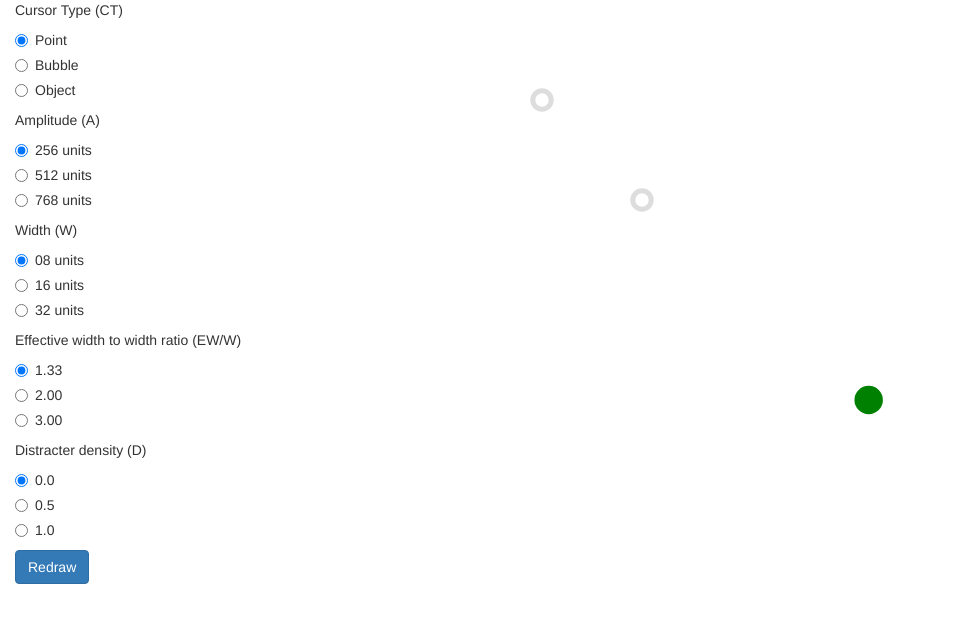
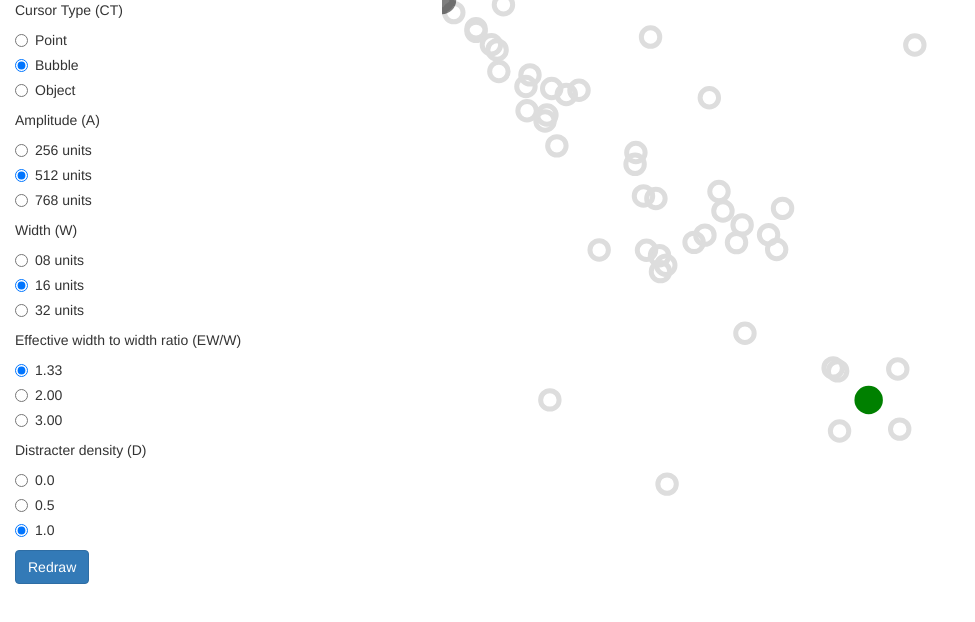
Before and after one commit to eightplusone/Bubble-Cursor, a plain HTML site: page src/index.html in a window 1280 px wide. Shown: the whole page, without its empty margins (0-975 px from the left). Drawn offline with nearby package versions, Linux system fonts and the light colour scheme.

Commit message:
Data generation

```diff
--- a/src/index.html
+++ b/src/index.html
@@ -14,19 +14,19 @@
 <body>
     <div class="control col-xs-4" align="left">
         <div id="ct-radios"> Cursor Type (CT)
-            <div class="radio"><label><input type="radio" name="cursor-type" value="point" checked>Point</label></div>
-            <div class="radio"><label><input type="radio" name="cursor-type" value="bubble">Bubble</label></div>
+            <div class="radio"><label><input type="radio" name="cursor-type" value="point" >Point</label></div>
+            <div class="radio"><label><input type="radio" name="cursor-type" value="bubble" checked>Bubble</label></div>
             <div class="radio"><label><input type="radio" name="cursor-type" value="object">Object</label></div>
         </div>
         <div id="a-radios"> Amplitude (A)
-            <div class="radio"><label><input type="radio" name="amplitude" value="256" checked>256 units</label></div>
-            <div class="radio"><label><input type="radio" name="amplitude" value="512">512 units</label></div>
+            <div class="radio"><label><input type="radio" name="amplitude" value="256" >256 units</label></div>
+            <div class="radio"><label><input type="radio" name="amplitude" value="512" checked>512 units</label></div>
             <div class="radio"><label><input type="radio" name="amplitude" value="768">768 units</label></div>
         </div>
         <div id="w-radios"> Width (W)
-            <div class="radio"><label><input type="radio" name="width" checked value="8">08 units</label></div>
-            <div class="radio"><label><input type="radio" name="width" value="16">16 units</label></div>
-            <div class="radio"><label><input type="radio" name="width" value="32">32 units</label></div>
+            <div class="radio"><label><input type="radio" name="width" value="8">08 units</label></div>
+            <div class="radio"><label><input type="radio" name="width" value="16" checked>16 units</label></div>
+            <div class="radio"><label><input type="radio" name="width" value="32" >32 units</label></div>
         </div>
         <div id="eww-radios"> Effective width to width ratio (EW/W)
             <div class="radio"><label><input type="radio" name="eww" checked value="1.33">1.33</label></div>
@@ -34,9 +34,9 @@
             <div class="radio"><label><input type="radio" name="eww" value="3">3.00</label></div>
         </div>
         <div id="d-radios"> Distracter density (D)
-            <div class="radio"><label><input type="radio" name="density" checked value="0">0.0</label></div>
+            <div class="radio"><label><input type="radio" name="density" value="0">0.0</label></div>
             <div class="radio"><label><input type="radio" name="density" value="0.5">0.5</label></div>
-            <div class="radio"><label><input type="radio" name="density" value="1">1.0</label></div>
+            <div class="radio"><label><input type="radio" name="density" value="1" checked>1.0</label></div>
         </div>
         <div><input class="btn btn-primary" type="button" value="Redraw" id="redrawBtn"></div>
     </div>
--- a/src/index.js
+++ b/src/index.js
@@ -22,40 +22,133 @@ $(document).ready(function(){
     .attr("viewBox","0 0 " + Math.min(width,height) + " " + Math.min(width,height))
     .attr("preserveAspectRatio","xMinYMin")
   ;
+
+  // Measure unit of the experiment
   let unit = Math.min(window.innerHeight, window.innerWidth) / 900;
 
+  /*
+   * Main function that draws the entire canvas
+   */
   function draw(ct, a, w, eww, d) {
     let indexMin = 0;
     let indexSecondMin = -1;
 
+    // Calculate distance between two points
+    function distance(x, y) {
+      return Math.sqrt((x[0]-y[0]) * (x[0]-y[0]) + (x[1]-y[1]) * (x[1] - y[1]));
+    }
+
+    // Check if a new circle overlaps with any existing one
+    function isOverlap(data, center) {
+      for (let d in data) {
+        if (distance(d, center) <= 2*w*unit) return true;
+      }
+      return false;
+    }
+
     function generateData(isFirstTime, startingLocation) {
       let output = [];
+      let nextTarget = [0, 0];
 
-      // The first target in the list is the goal target
+      //
+      // The first target in the list is the next goal target
+      //
       if (isFirstTime) {
-        output.push([width/2, height/2]);
+        nextTarget[0] = width/2;
+        nextTarget[1] = height/2;
       } else {
-        let x = 0, y = 0;
+        while (nextTarget[0] <= w*unit || nextTarget[0] >= (width-w*unit) || nextTarget[1] <= w*unit || nextTarget[1] >= (height-w*unit)) {
+          let angle = Math.random()*Math.PI*2;
+          nextTarget[0] = startingLocation[0] + Math.cos(angle)*a*unit;
+          nextTarget[1] = startingLocation[1] + Math.sin(angle)*a*unit;
+        }
+      }
+      output.push(nextTarget);
 
-        while (x <= w*unit || x >= (width-w*unit) || y <= w*unit || y >= (height-w*unit)) {
-          let angle = Math.random() * Math.PI * 2;
-          x = startingLocation[0] + Math.cos(angle) * a * unit;
-          y = startingLocation[1] + Math.sin(angle) * a * unit;
+      //
+      // EW/W ratio controllers
+      //
+      // Calculate the straight line that connects the old and the new goal targets
+      let slope = (nextTarget[1] - startingLocation[1]) / (nextTarget[0] - startingLocation[0]);
+      let intercept = nextTarget[1] - slope * nextTarget[0];
+
+      // Front (from next target toward old target)
+      let frontX = nextTarget[0] + 2*eww*w/Math.sqrt(1+slope*slope);
+      output.push([frontX, frontX * slope + intercept]);
+
+      // Back (away from old target)
+      let backX = nextTarget[0] - 2*eww*w/Math.sqrt(1+slope*slope);
+      output.push([backX, backX * slope + intercept]);
+
+      // Sides
+      let perpendicular_intercept = nextTarget[1] + (1/slope)*nextTarget[0];
+      let topX = nextTarget[0] + 2*eww*w*Math.abs(slope)/Math.sqrt(1+slope*slope);
+      output.push([topX, -topX/slope + perpendicular_intercept]);
+      let botX = nextTarget[0] - 2*eww*w*Math.abs(slope)/Math.sqrt(1+slope*slope);
+      output.push([botX, -botX/slope + perpendicular_intercept]);
+
+      //
+      // Immediate target density controllers
+      //
+      let angleRef = Math.atan2(nextTarget[1]-startingLocation[1], nextTarget[0]-startingLocation[0]);  // Angle between the previous target and the new target
+      if (d == 1) {
+        let counter = 0;
+        while (counter <= Math.floor(a/w)) {
+          let angle = (Math.random()-0.5) * Math.PI/9;  // An angle from -10 to 10 degrees
+
+          // A random distance to the old goal target
+          let distance = Math.random()*a*unit;
+
+          let coordX = startingLocation[0] + Math.cos(angleRef + angle)*distance;
+          let coordY = startingLocation[1] + Math.sin(angleRef + angle)*distance;
+
+          if (!isOverlap(output, [coordX, coordY])) {
+            output.push([coordX, coordY]);
+            counter++;
+          }
         }
+      } else if (d == 0.5) {
+        let counter = 0;
+        while (counter <= Math.floor(a/(2*w))) {
+          let angle = (Math.random()-0.5) * Math.PI/9;  // An angle from -10 to 10 degrees
 
-        output.push([x, y]);
+          // A random distance to the old goal target
+          let distance = Math.random()*a*unit;
+
+          let coordX = startingLocation[0] + Math.cos(angleRef + angle)*distance;
+          let coordY = startingLocation[1] + Math.sin(angleRef + angle)*distance;
+
+          if (!isOverlap(output, [coordX, coordY])) {
+            output.push([coordX, coordY]);
+            counter++;
+          }
+        }
       }
 
-      // Distractors
-      output.push([100, 100], [200, 200]);
+      //
+      // Random distractors
+      //
+      let counter = 0;
+      while (counter <= Math.floor(a/w)) {
+        let angle = Math.random()*Math.PI*2;
+        let distance = Math.random()*width;
+
+        let coordX = Math.cos(angle)*distance;
+        let coordY = Math.sin(angle)*distance;
+
+        if (!isOverlap(output, [coordX, coordY])) {
+          output.push([coordX, coordY]);
+          counter++;
+        }
+      }
 
       return output;
     }
 
-    function distance(x, y) {
-      return Math.sqrt((x[0]-y[0]) * (x[0]-y[0]) + (x[1]-y[1]) * (x[1] - y[1]));
-    }
 
+    //
+    // Experiments are divided by cursor types
+    //
     if (ct == "point") {
       let data = generateData(true, [0, 0]);
       let currentTarget = data[0];
@@ -146,7 +239,9 @@ $(document).ready(function(){
         }
       });  // end mouseclick
 
-    } else if (ct == "bubble") {
+    }
+
+    if (ct == "bubble") {
       let data = generateData(true, [0, 0]);
       let currentTarget = data[0];
       let targetGroup = svg.append("g");
@@ -203,27 +298,27 @@ $(document).ready(function(){
           // Do not resize if the gap between two targets is bigger than the cursor's default size
           let min_target_dist = Math.min(conDist[indexMin], intDist[indexSecondMin]);
 
-          if (min_target_dist < CURSOR_SIZE) {
+          if (min_target_dist < w*unit) {
             circle
-              .attr("r", min_target_dist - TARGET_BUBBLE_SIZE)
+              .attr("r", Math.abs(min_target_dist - TARGET_BUBBLE_SIZE))
               .attr("transform", "translate(" + mousePosition[0] + "," + mousePosition[1] + ")")
             ;
           } else {
             circle
-              .attr("r", CURSOR_SIZE - TARGET_BUBBLE_SIZE)
+              .attr("r", w*unit)
               .attr("transform", "translate(" + mousePosition[0] + "," + mousePosition[1] + ")")
             ;
           }
         } else {
           circle
-            .attr("r", CURSOR_SIZE)
+            .attr("r", w*unit)
             .attr("transform", "translate(" + mousePosition[0] + "," + mousePosition[1] + ")")
           ;
         }
 
         // Highlight the closest target when the cursor is in range
         data.forEach(function(target, i) {
-          if (i == indexMin && distance(mousePosition, currentTarget) < eww*w*unit) {
+          if (i == indexMin && distance(mousePosition, target) < eww*w*unit) {
             d3.select("#target" + i)
               .attr("r", function() { if (i == 0) return w*unit; return (w*unit - TARGET_BUBBLE_SIZE) })
               .style("fill", TARGET_HIGHLIGHT_COLOR)
@@ -242,7 +337,7 @@ $(document).ready(function(){
       svg.on('click', function() {
         let mousePosition = d3.mouse(this);
 
-        if (distance(mousePosition, currentTarget) < w*unit) {
+        if (distance(mousePosition, currentTarget) < eww*w*unit) {
           // Remove old data points and generate new ones
           targetGroup.remove();
           targetGroup = svg.append("g");
@@ -270,22 +365,26 @@ $(document).ready(function(){
         }
       });  // end mouseclick
 
-    } else if (ct == "object") {
+    }
+
+    if (ct == "object") {
 
     }
   }
 
+  //
   // Get input settings
+  //
   let ct = document.querySelector('input[name="cursor-type"]:checked').value;
   let a = document.querySelector('input[name="amplitude"]:checked').value;
   let w = document.querySelector('input[name="width"]:checked').value;
   let eww = document.querySelector('input[name="eww"]:checked').value;
   let d = document.querySelector('input[name="density"]:checked').value;
-  console.log(ct, a, w, eww, d);
-  w *= 2;
 
+  // Redraw
   draw(ct, a, w, eww, d);
 
+  // When user clicks "Redraw"
   document.getElementById("redrawBtn").onclick = function() {
     // Get input settings
     ct = document.querySelector('input[name="cursor-type"]:checked').value;
@@ -293,8 +392,6 @@ $(document).ready(function(){
     w = document.querySelector('input[name="width"]:checked').value;
     eww = document.querySelector('input[name="eww"]:checked').value;
     d = document.querySelector('input[name="density"]:checked').value;
-    console.log(ct, a, w, eww, d);
-    //w *= 2;
 
     // Clear SVGß
     d3.select("svg > g > *").remove();
```
